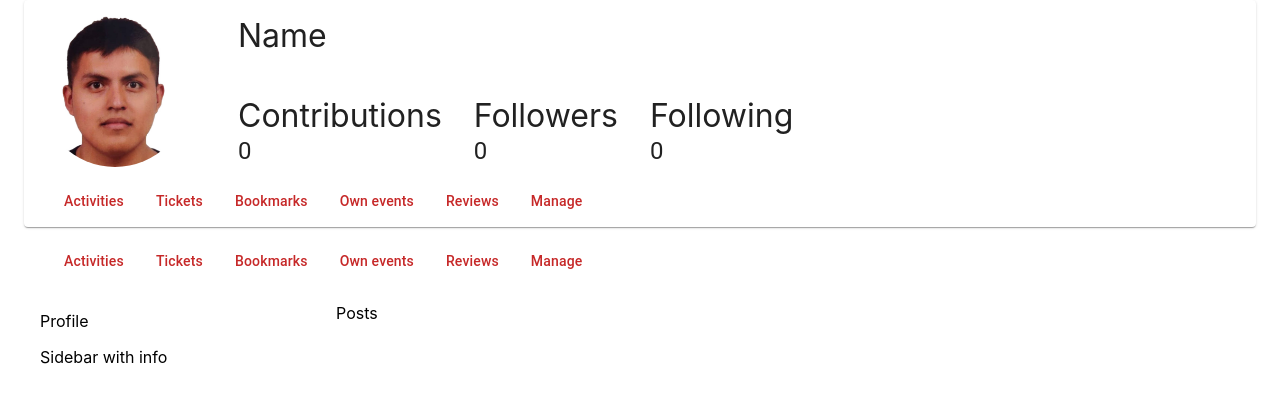
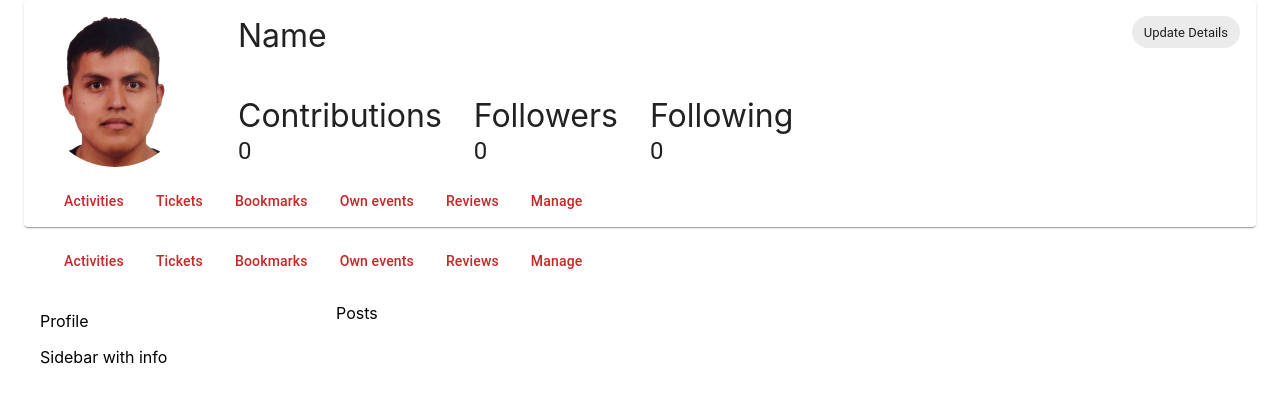
Before and after one commit to RamiElsayed/tap-tap-go, a React (Create React App) app in the folder client/: page / in a window 1280 px wide. Shown: the top 402 px of the page. Built offline with nearby package versions, Linux system fonts and the light colour scheme.

Commit message:
Added update profile corner button

```diff
--- a/client/src/Pages/Profile/Banner.jsx
+++ b/client/src/Pages/Profile/Banner.jsx
@@ -2,6 +2,7 @@ import {
   Box,
   Card,
   CardContent,
+  Chip,
   Paper,
   Stack,
   Typography,
@@ -13,6 +14,7 @@ import avatarImg from "../../_mock/avatarImg.jpg";
 import { styled, ThemeProvider } from "@mui/material/styles";
 import Options from "./Options";
 import { createTheme } from "@mui/material/styles";
+import Person3Icon from "@mui/icons-material/Person3";
 
 const theme = createTheme();
 
@@ -30,9 +32,18 @@ theme.typography.h6 = {
 function Banner() {
   const [open, setOpen] = useState(false);
 
+  const handleClick = () => {
+    console.info("You clicked the Chip.");
+  };
+
   return (
     <ThemeProvider theme={theme}>
-      <Card>
+      <Card sx={{ position: "relative" }}>
+        <Chip
+          label="Update Details"
+          onClick={handleClick}
+          sx={{ position: "absolute", right: 0, margin: "1rem" }}
+        />
         <CardContent sx={{ display: "flex" }}>
           <Avatar
             sx={{ width: "150px", height: "auto", marginRight: "3rem" }}
```
